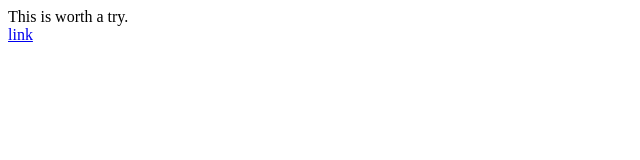
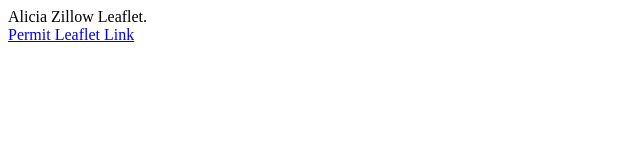
Before and after one commit to YiqinAliciaShen/YiqinAliciaShen.github.io, a plain HTML site: page index.html in a window 1280 px wide. Shown: the whole page, without its empty margins (0-640 px from the left). Drawn offline with Linux system fonts and the light colour scheme.

Commit message:
Add Permit Leaflet

```diff
--- a/index.html
+++ b/index.html
@@ -1,10 +1,10 @@
 <html>
 
-  <main> This is worth a try.
+  <main> Alicia Zillow Leaflet.
   </main>
   <body>
 
-    <a href="baselet.html">link</a>
+    <a href="permit.html">Permit Leaflet Link</a>
 
   </body>
 </html>
```
